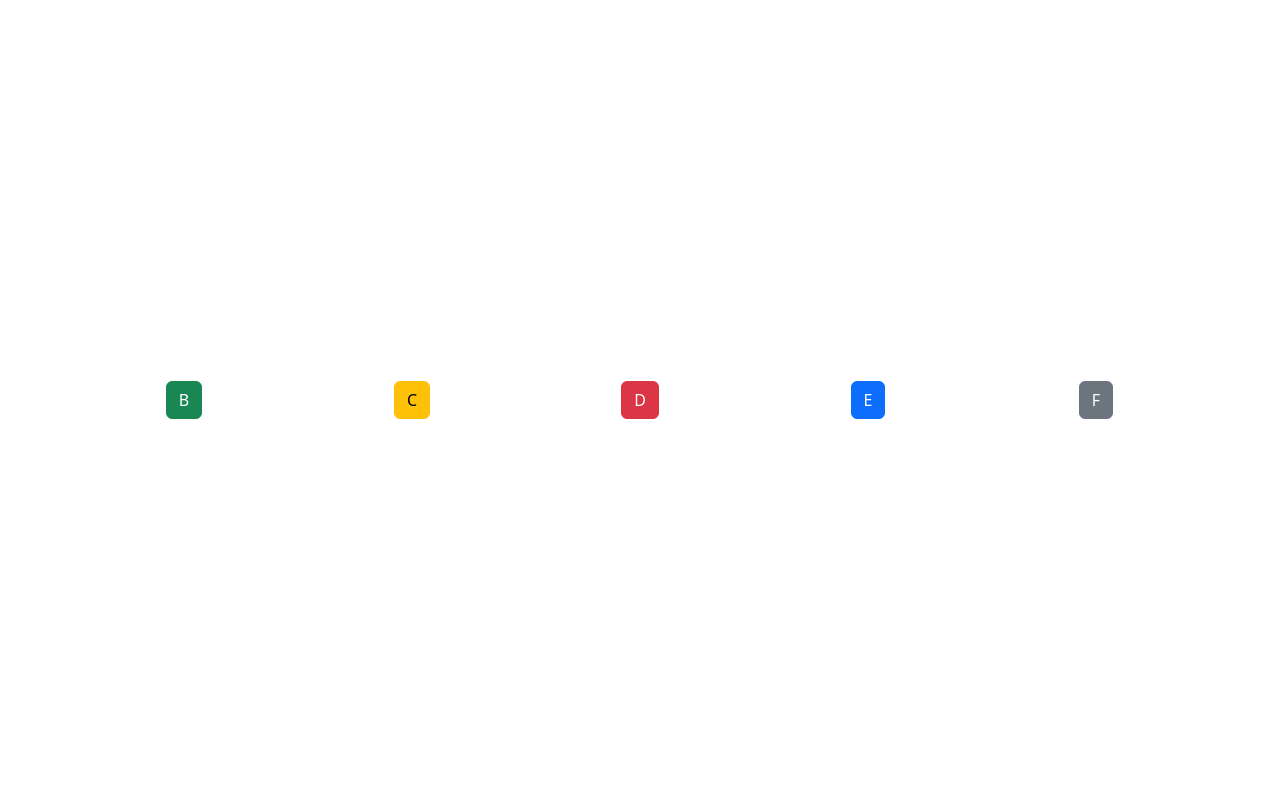
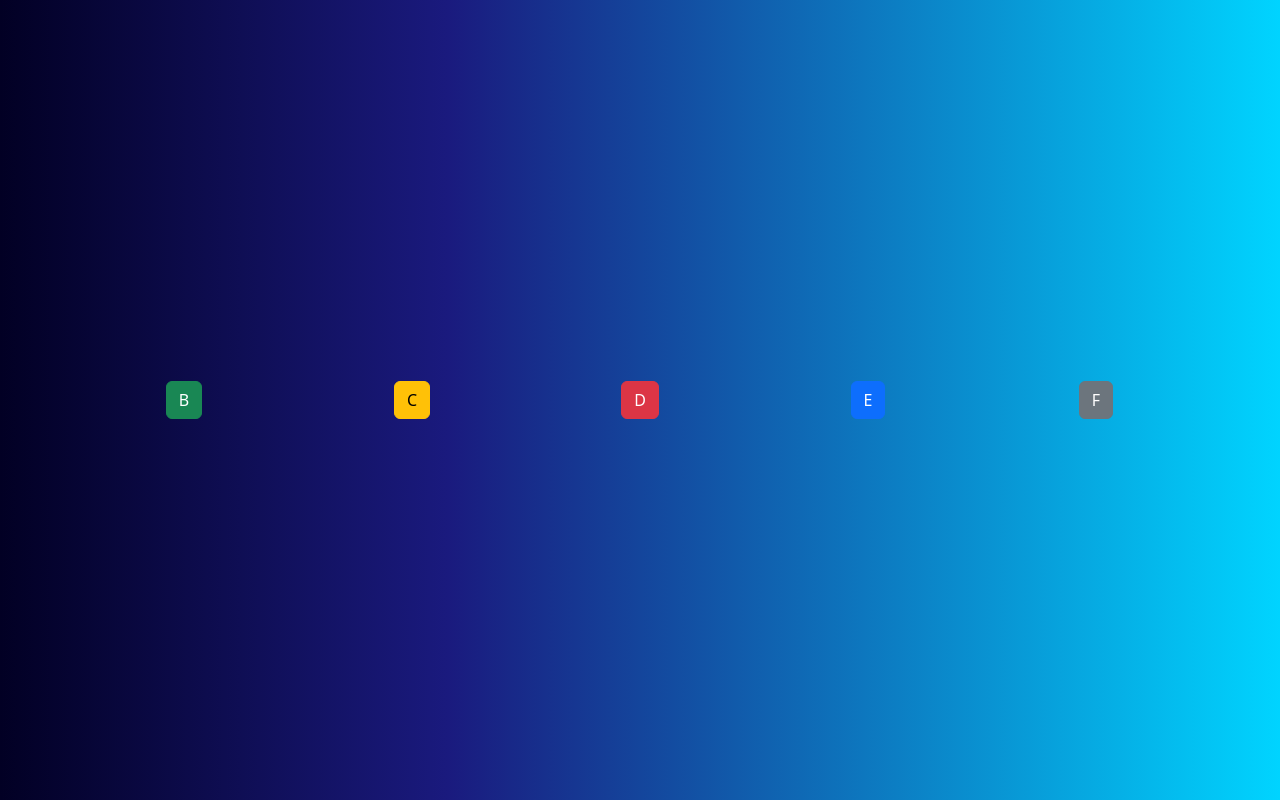
Before and after one commit to Nuriddin-14/pionino, a plain HTML site: page index.html in a window 1280 px wide. Drawn offline with nearby package versions, Linux system fonts and the light colour scheme.

Commit message:
add pionino 2

```diff
--- a/style.css
+++ b/style.css
@@ -5,3 +5,7 @@ header{
     justify-content: center;
     align-items: center;
 }
+body {
+    background: rgb(2, 0, 36);
+    background: linear-gradient(90deg, rgba(2, 0, 36, 1) 0%, rgba(26, 26, 126, 1) 35%, rgba(0, 212, 255, 1) 100%);
+}
```
